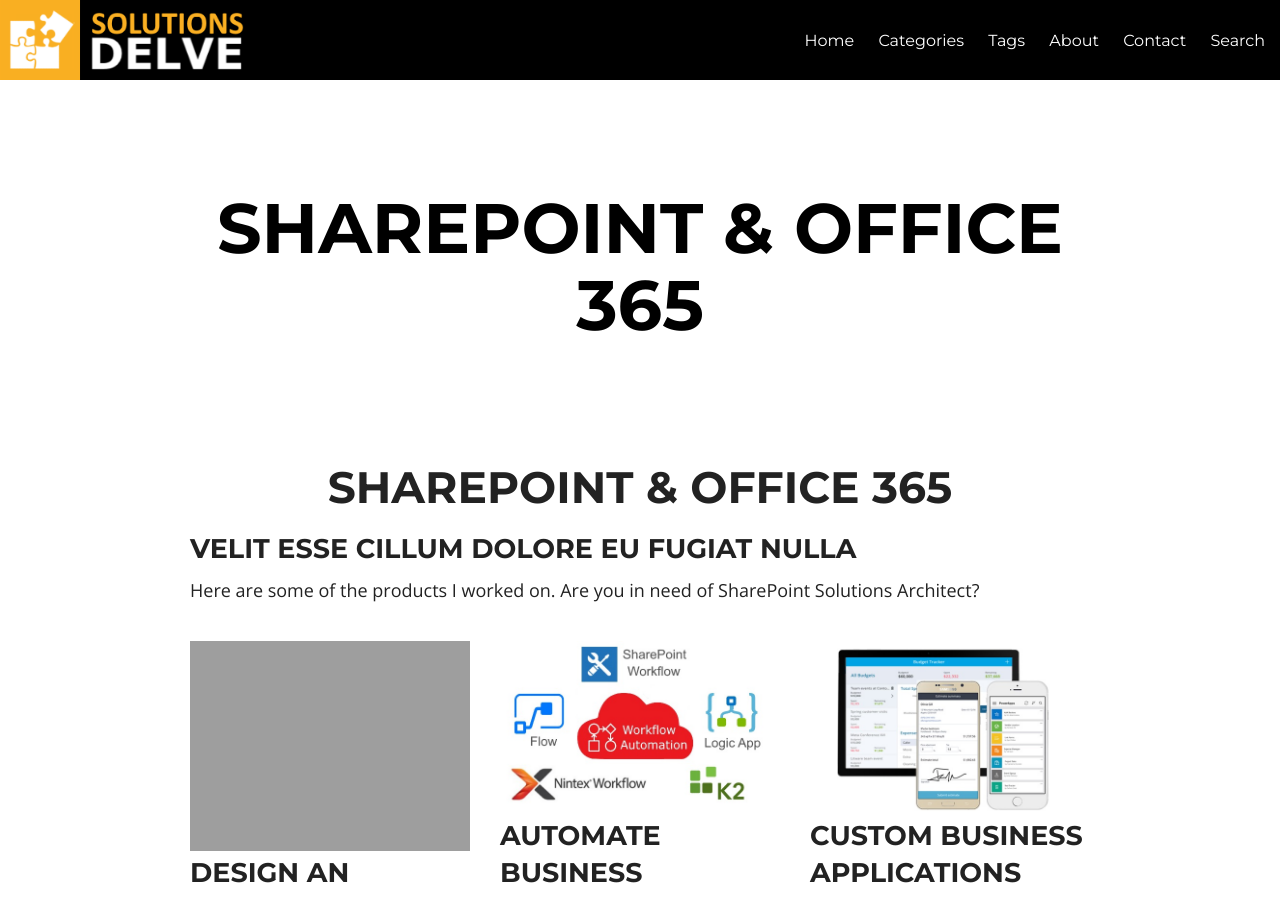
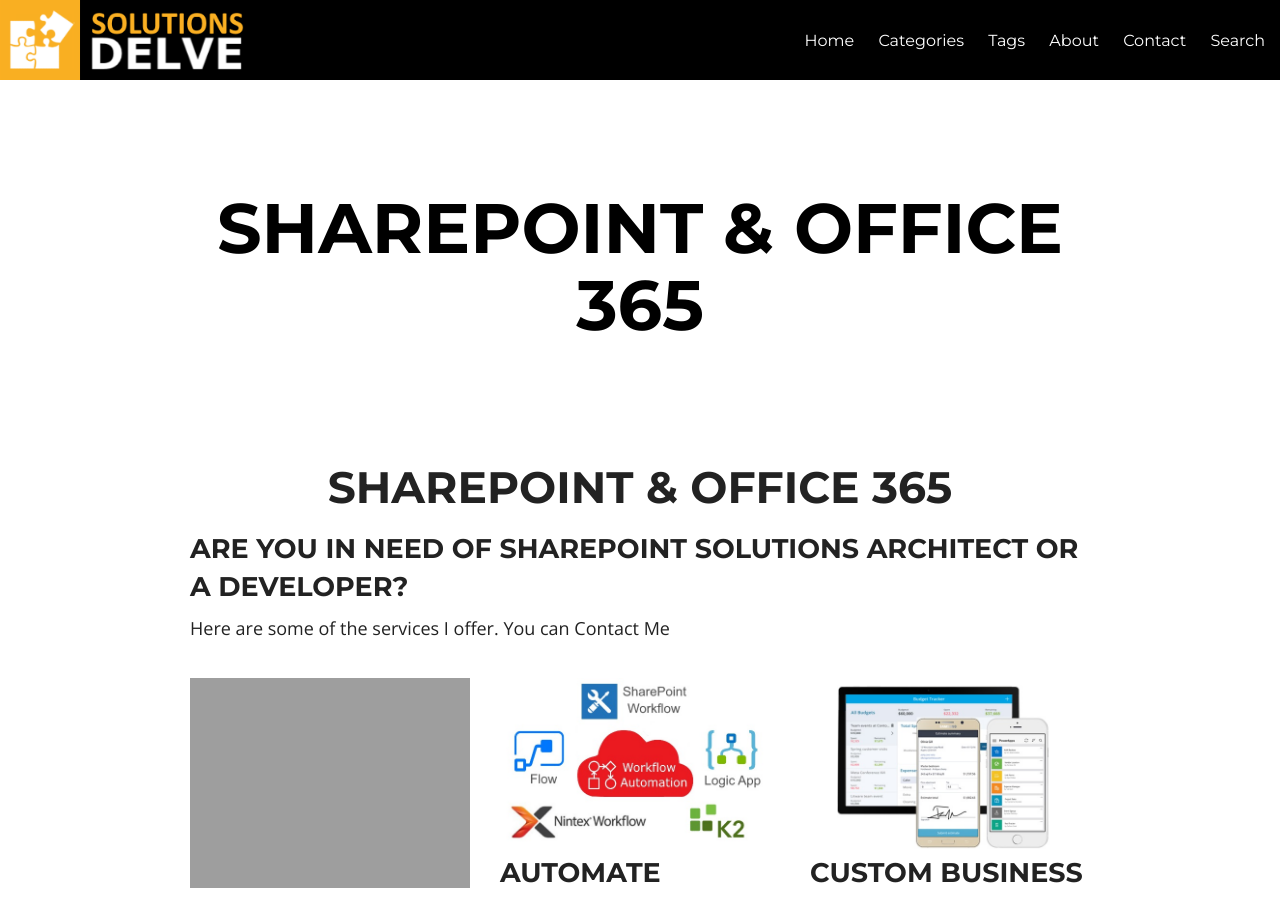
Before and after one commit to ldsouza/ldsouza.github.io, a Jekyll site: the page built from services.md, in a window 1280 px wide and 900 px high. Built offline with Jekyll 4.4.1, drawn with Linux system fonts in a browser that asks for light colours; nearby versions of some CDN libraries; library files that are not in the unit come from our copies.

Commit message:
Update portfolio.html

```diff
--- a/_includes/portfolio.html
+++ b/_includes/portfolio.html
@@ -6,8 +6,8 @@
 
 
       <div class="row">
-        <h3 class="mean_title">velit esse cillum dolore eu fugiat nulla</h3>
-        <p class="sub_title">Here are some of the products I worked on. Are you in need of SharePoint Solutions Architect?</p>
+        <h3 class="mean_title">Are you in need of SharePoint Solutions Architect or a Developer? </h3>
+        <p class="sub_title">Here are some of the services I offer. You can Contact Me</p>
       </div>
 
       <div class="row services_list">
```
